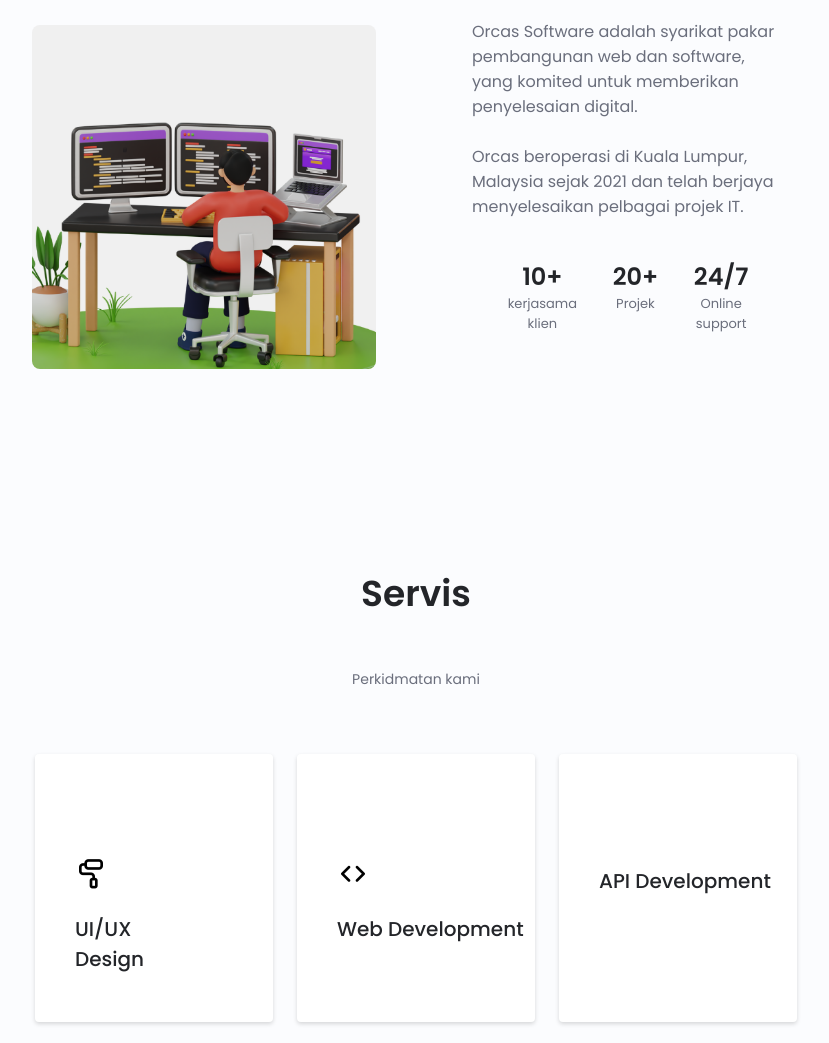
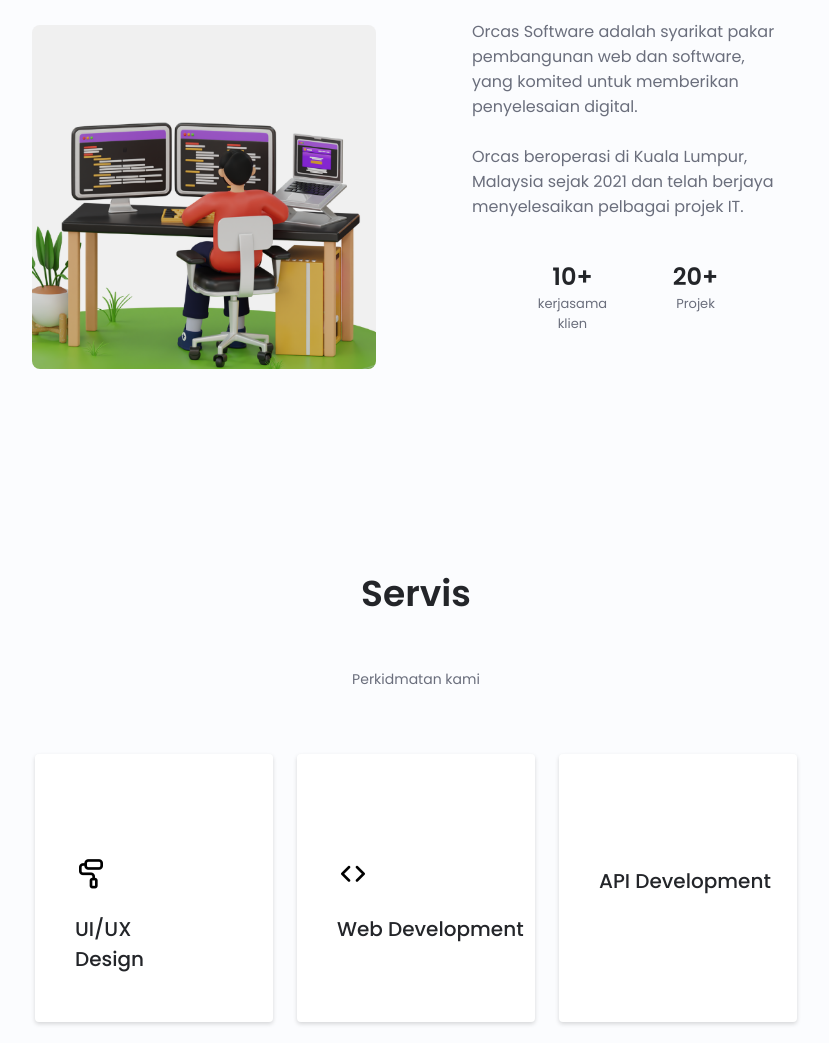
Before and after one commit to lukmanul96/orcas-web, a plain HTML site: page index.html in a window 1280 px wide. Shown: the part 1067-2110 px from the top of the page, without its empty margins (224-1053 px from the left). Drawn offline with nearby package versions, Linux system fonts and the light colour scheme.

Commit message:
Update index.html

```diff
--- a/index.html
+++ b/index.html
@@ -164,11 +164,6 @@
                             <span class="about__info-title">20+</span>
                             <span class="about__info-name">Projek
                                 </span>
-                        </div>
-                        <div>
-                            <span class="about__info-title">24/7</span>
-                            <span class="about__info-name">Online<br />
-                                support</span>
                         </div>
                     </div>
 
```
